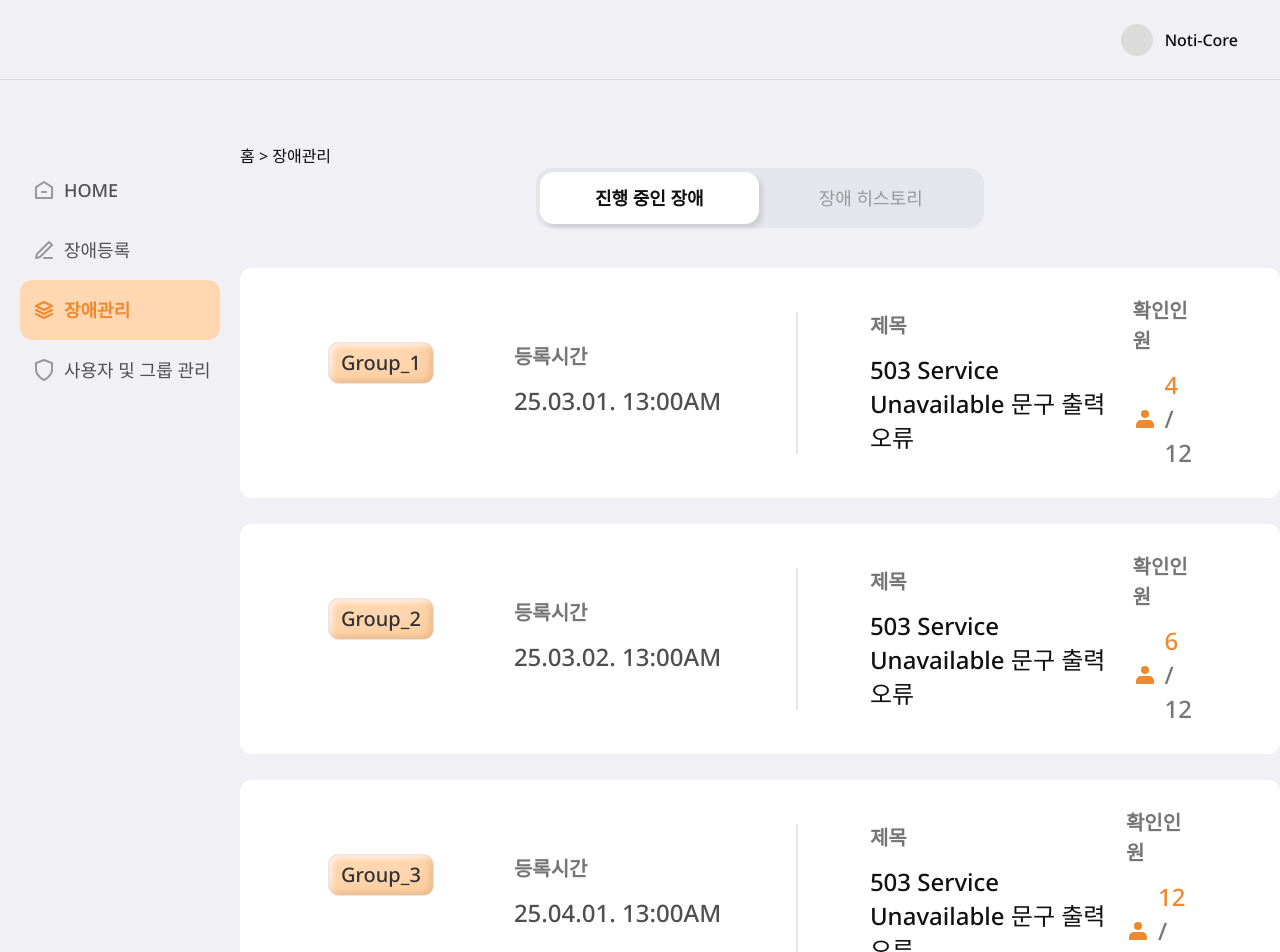
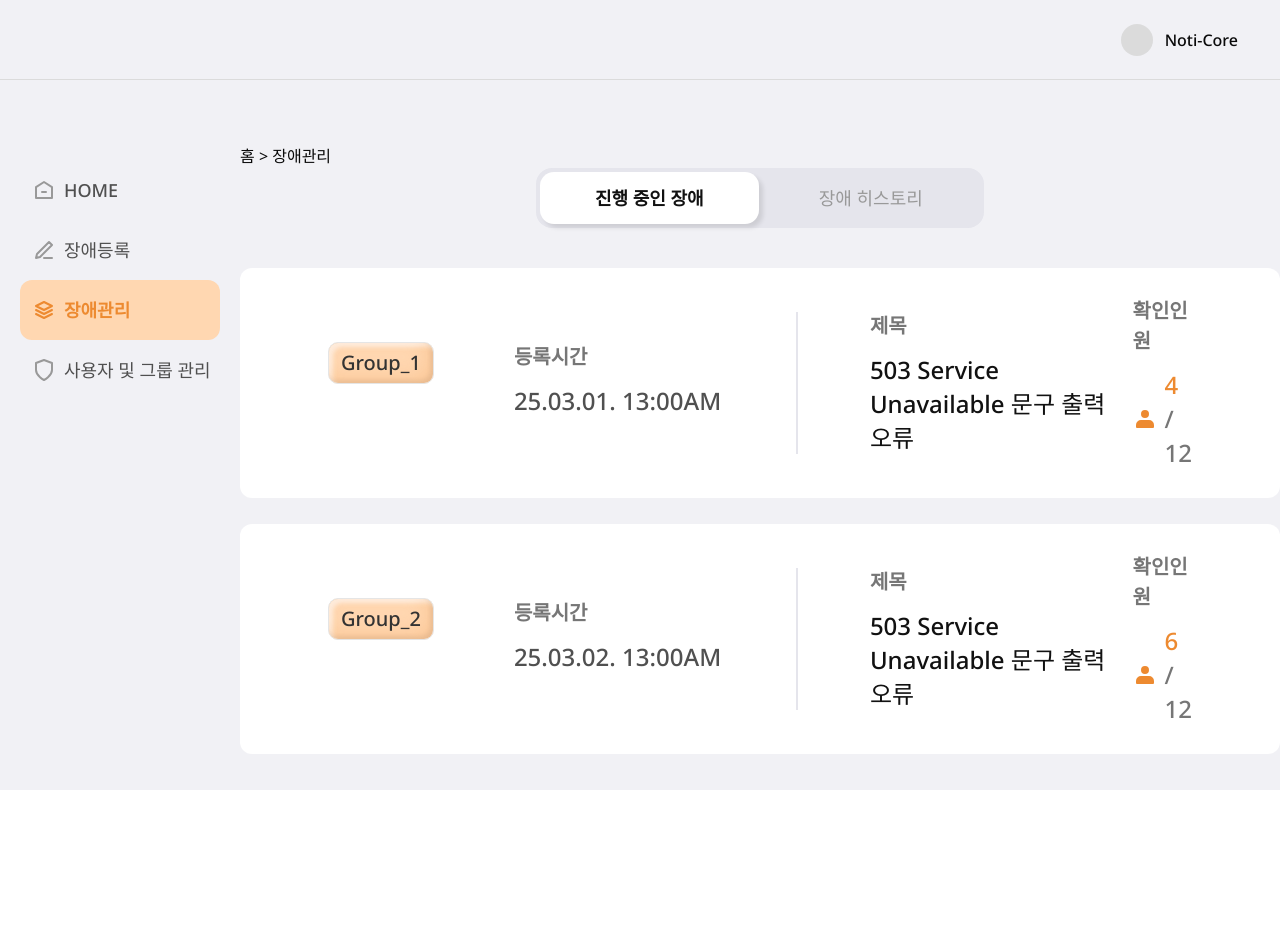
Before and after one commit to swyp-2-team/frontier, a React (Vite) app: page /incident-mnt in a window 1280 px wide. Shown: the top 952 px of the page. After the commit the page ends 800 px from the top, so only its background shows below. Built offline with nearby package versions, Linux system fonts and the light colour scheme; a web font is replaced by a local one.

Commit message:
feat: Incident Card 및 Incident List에 isActive 속성 추가, 활성 탭 컨트롤을 위한 ToggleSelect 업데이트

```diff
--- a/src/features/incident/ui/IncidentCard.tsx
+++ b/src/features/incident/ui/IncidentCard.tsx
@@ -7,6 +7,7 @@ interface IncidentCardProps {
   title: string;
   confirmed: number;
   total: number;
+  isActive?: boolean; // 진행 중인 장애인지 여부를 나타내는 속성 추가
 }
 
 export default function IncidentCard({
@@ -15,11 +16,13 @@ export default function IncidentCard({
   title,
   confirmed,
   total,
+  isActive = true, // 기본값은 진행 중인 장애
 }: IncidentCardProps) {
   return (
     <article className="bg-white rounded-[12px] py-7 px-22 flex items-center">
       <section className="flex items-start gap-20 border-r-2 border-gray-300 pr-18 pt-[30px] pb-9">
-        <Badge>{groupName}</Badge>
+        {/* isActive 속성에 따라 배지 변형 결정 */}
+        <Badge variant={isActive ? "default" : "tertiary"}>{groupName}</Badge>
         <div className="min-w-[210px]">
           <p className="title-20_SB text-gray-600 mb-3">등록시간</p>
           <p className="title-24 text-gray-700">{time}</p>
--- a/src/features/incident/ui/IncidentList.tsx
+++ b/src/features/incident/ui/IncidentList.tsx
@@ -8,6 +8,7 @@ const DUMMY_INCIDENT_LIST = [
     title: "503 Service Unavailable 문구 출력 오류",
     confirmed: 4,
     total: 12,
+    isActive: true,
   },
   {
     id: 2,
@@ -16,6 +17,7 @@ const DUMMY_INCIDENT_LIST = [
     title: "503 Service Unavailable 문구 출력 오류",
     confirmed: 6,
     total: 12,
+    isActive: true,
   },
   {
     id: 3,
@@ -24,14 +26,18 @@ const DUMMY_INCIDENT_LIST = [
     title: "503 Service Unavailable 문구 출력 오류",
     confirmed: 12,
     total: 12,
+    isActive: false,
   },
 ];
 
-export default function IncidentList() {
-  // 동적으로 IncidentCard 렌더링
+export default function IncidentList({ showActive }: { showActive: boolean }) {
+  const incidents = showActive
+    ? DUMMY_INCIDENT_LIST.filter((item) => item.isActive)
+    : DUMMY_INCIDENT_LIST.filter((item) => !item.isActive); // 히스토리만 표시하도록 변경
+
   return (
     <section className="flex flex-col gap-[26px]">
-      {DUMMY_INCIDENT_LIST.map((item) => (
+      {incidents.map((item) => (
         <IncidentCard
           key={item.id}
           groupName={item.groupName}
@@ -39,6 +45,7 @@ export default function IncidentList() {
           title={item.title}
           confirmed={item.confirmed}
           total={item.total}
+          isActive={item.isActive} // 각 항목의 원래 isActive 값을 전달
         />
       ))}
     </section>
--- a/src/features/incident/ui/ToggleSelect.tsx
+++ b/src/features/incident/ui/ToggleSelect.tsx
@@ -1,24 +1,47 @@
 import { useState } from "react";
 
 const tabs = [
-  { label: "진행 중인 장애", value: "processing" },
+  { label: "진행 중인 장애", value: "active" }, // 'processing'에서 'active'로 변경
   { label: "장애 히스토리", value: "history" },
 ];
 
-export default function ToggleSelect() {
-  const [activeTab, setActiveTab] = useState("processing");
+interface ToggleSelectProps {
+  activeTab?: string; // 외부에서 활성 탭을 제어할 수 있도록 prop 추가
+  onChange?: (value: string) => void; // 탭 변경 시 호출될 함수
+}
+
+export default function ToggleSelect({
+  activeTab = "active", // 기본값을 'active'로 설정
+  onChange,
+}: ToggleSelectProps) {
+  // 내부 상태는 외부 prop이 없을 때만 사용
+  const [internalActiveTab, setInternalActiveTab] = useState(activeTab);
+
+  // 실제 사용될 활성 탭 값 (prop이 있으면 prop 우선, 없으면 내부 상태)
+  const currentActiveTab = activeTab || internalActiveTab;
+
+  // 탭 클릭 핸들러
+  const handleTabClick = (value: string) => {
+    // 내부 상태 업데이트
+    setInternalActiveTab(value);
+
+    // 외부 onChange 함수가 있으면 호출
+    if (onChange) {
+      onChange(value);
+    }
+  };
 
   return (
     <div className="flex justify-self-center w-full max-w-md bg-gray-300 p-1 rounded-2xl mb-10 gap-[3px]">
       {tabs.map((tab, index) => {
-        const isActive = activeTab === tab.value;
+        const isActive = currentActiveTab === tab.value;
         const isFirst = index === 0;
         const isLast = index === tabs.length - 1;
 
         return (
           <button
             key={tab.value}
-            onClick={() => setActiveTab(tab.value)}
+            onClick={() => handleTabClick(tab.value)}
             className={`flex-1 py-3 text-center transition-all rounded-xl
               ${
                 isActive
--- a/src/pages/IncidentPage/IncidentMntPage.tsx
+++ b/src/pages/IncidentPage/IncidentMntPage.tsx
@@ -1,13 +1,20 @@
+import { useState } from "react";
+
 import IncidentList from "@/features/incident/ui/IncidentList";
 import ToggleSelect from "@/features/incident/ui/ToggleSelect";
 
 export default function IncidentMntPage() {
+  const [showActive, setShowActive] = useState(true);
+
   return (
     <div>
       <h1>홈 {`>`} 장애관리</h1>
       <div>
-        <ToggleSelect />
-        <IncidentList />
+        <ToggleSelect
+          activeTab={showActive ? "active" : "history"}
+          onChange={(tab) => setShowActive(tab === "active")}
+        />
+        <IncidentList showActive={showActive} />
       </div>
     </div>
   );
--- a/src/shared/components/ui/badge.tsx
+++ b/src/shared/components/ui/badge.tsx
@@ -11,6 +11,8 @@ const badgeVariants = cva(
       variant: {
         default:
           "bg-secondary text-gray-800 px-3 py-[5px] rounded-[10px] title-20 shadow-step",
+        tertiary:
+          "bg-tertiary text-gray-800 px-3 py-[5px] rounded-[10px] title-20 shadow-step",
       },
     },
     defaultVariants: {
```
